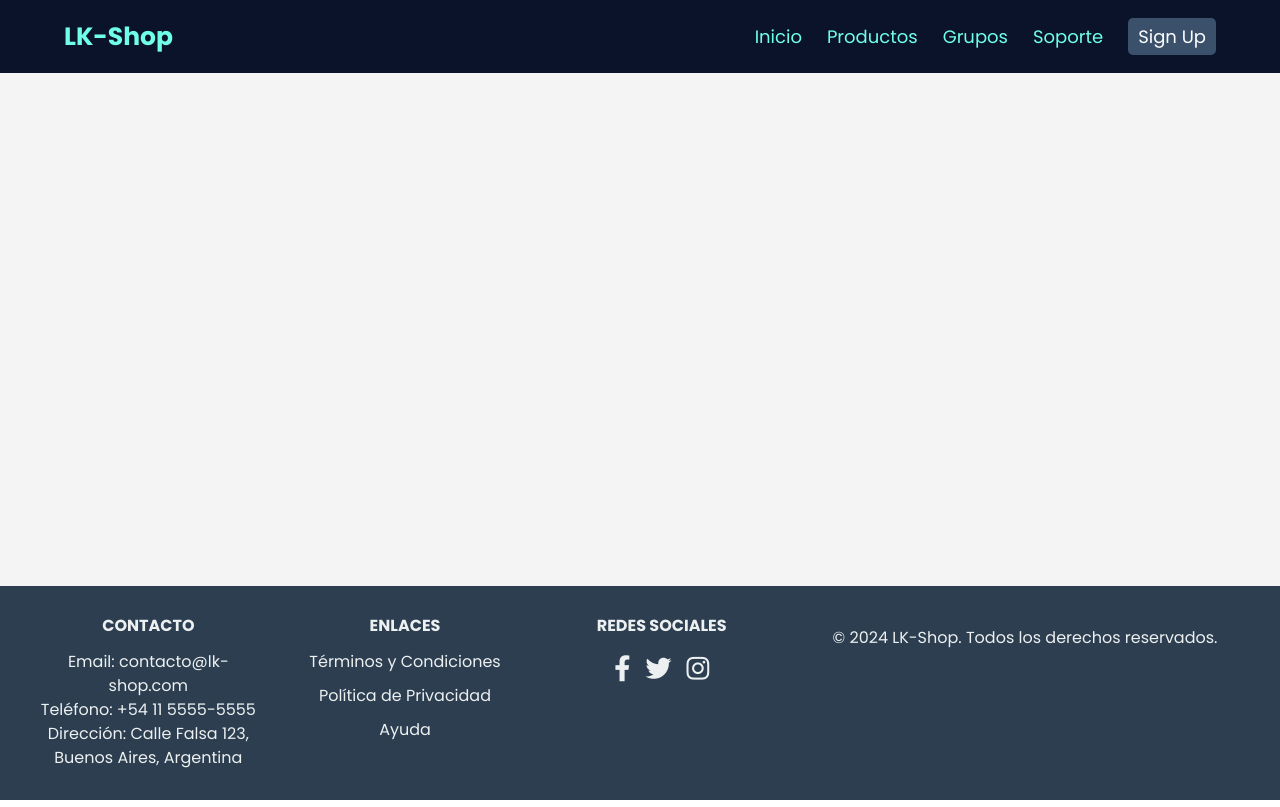
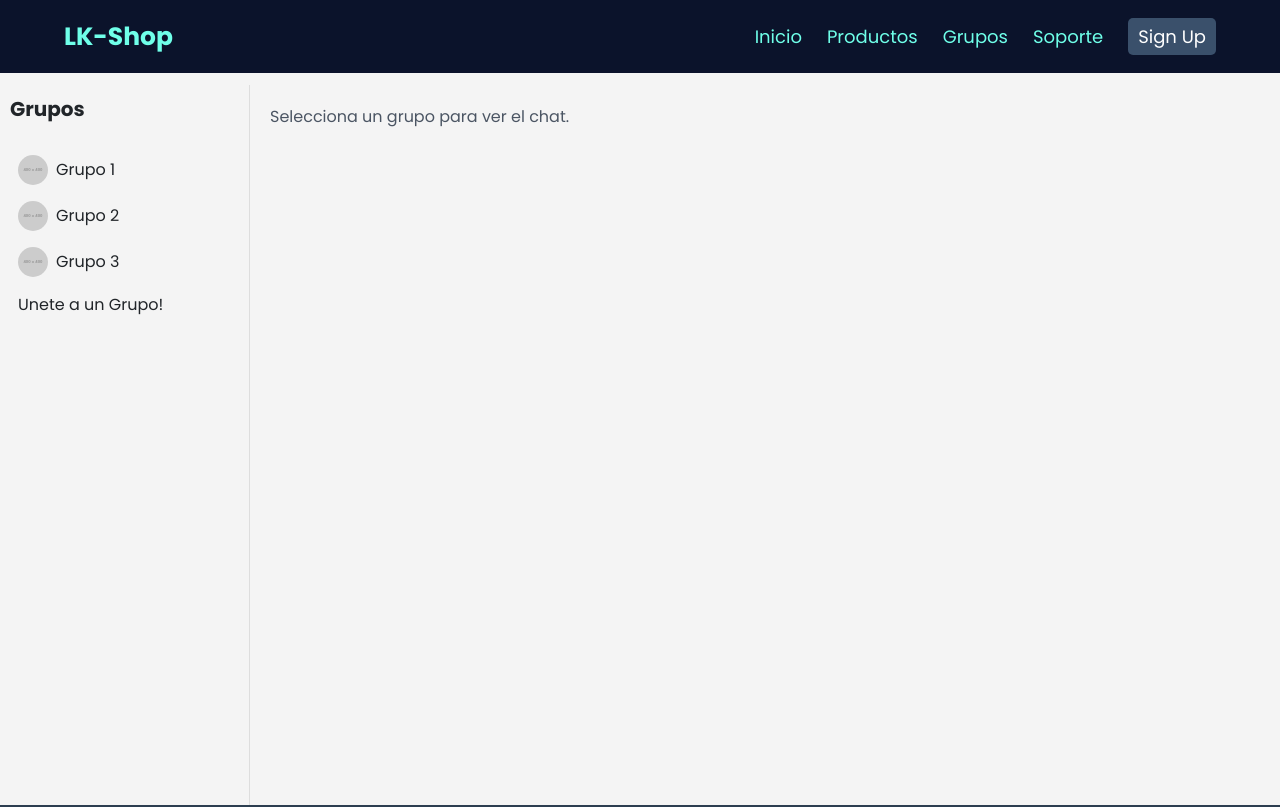
Before and after one commit to LuKarbo/Lk-Shop-React, a React (Vite) app: page /mygroups in a window 1280 px wide. Shown: the top 807 px of the page. Built offline with nearby package versions, Linux system fonts and the light colour scheme.

Commit message:
Feat: Grupo Chat
- Se agrego el Page Mis Grupos
- Se agrego el sistema de chat temporal

```diff
--- a/src/App.jsx
+++ b/src/App.jsx
@@ -10,7 +10,7 @@ import Products from './Pages/Products/Products';
 import Groups from './Pages/Groups/Groups';
 import Admin from './Pages/Admin/Admin';
 import Game from './Pages/Game/Game';
-// import MyGroups from '';
+import MyGroups from './Pages/MyGroups/MyGroups';
 // import MyLibrary from '';
 import { AuthProvider } from './BackEnd/Auth/AuthContext';
 import './App.css';
@@ -31,7 +31,7 @@ const App = () => {
               <Route path="/login" element={<Login />} />
               <Route path="/register" element={<Register />} />
               <Route path="/account" element={<Account />} />
-              <Route path="/mygroups" element={<></>} />
+              <Route path="/mygroups" element={<MyGroups />} />
               <Route path="/mylibrary" element={<></>} />
               <Route path="/admin" element={<Admin/>} />
               <Route path="/game/:id" element={<Game/>} />
--- a/src/Pages/Admin/Admin.css
+++ b/src/Pages/Admin/Admin.css
@@ -2,6 +2,7 @@
     display: flex;
     min-height: 100vh;
     background-color: #f3f4f6;
+    margin-top: 25px;
 }
 
 .admin-sidebar {
--- /dev/null
+++ b/src/Pages/MyGroups/MyGroups.css
@@ -0,0 +1,122 @@
+.chat-view {
+    margin-top: 40px;
+    display: flex;
+    height: 90vh;
+  }
+
+  .group-list {
+    width: 250px;
+    background-color: #f4f4f4;
+    padding: 10px;
+    border-right: 1px solid #ddd;
+  }
+
+  .group-list ul {
+    list-style-type: none;
+    padding: 0;
+  }
+
+  .group-list li {
+    cursor: pointer;
+    padding: 8px;
+    transition: background 0.3s;
+    display: flex;
+    align-items: center;
+  }
+
+  .group-icon {
+    width: 30px; /* Ancho del icono */
+    height: 30px; /* Alto del icono */
+    border-radius: 50%; /* Hacer el icono circular */
+    background-size: cover; /* Asegurarse de que la imagen cubra el área */
+    margin-right: 10px;
+  }
+
+  .group-list li:hover {
+    background-color: #e0e0e0;
+  }
+
+  .chat-area {
+    flex: 1;
+    padding: 20px;
+  }
+
+  .messages {
+    height: 85%;
+    overflow-y: auto;
+    border: 1px solid #ddd;
+    margin-bottom: 10px;
+    padding: 10px;
+    display: flex;
+    flex-direction: column;
+  }
+
+  .my {
+    background-color: #dcf8c6;
+    align-self: flex-end;
+    border-radius: 15px;
+    margin: 5px 0;
+    padding: 15px;
+  }
+
+.other {
+    background-color: #ffffff;
+    align-self: flex-start;
+    border: 1px solid #ddd;
+    border-radius: 15px;
+    margin: 5px 0;
+    padding: 15px;
+  }
+
+  .message-user {
+    font-weight: bold;
+  }
+
+  .message-text {
+    margin-top: 5px;
+  }
+
+  .message-image {
+    max-width: 100%;
+    border-radius: 15px;
+    margin-top: 5px;
+  }
+
+  .image-preview {
+    margin-top: 10px;
+  }
+
+  .preview-image {
+    max-width: 200px;
+    max-height: 200px;
+  }
+
+  .input-area {
+    display: flex;
+    align-items: center;
+  }
+
+  input {
+    width: calc(100% - 120px);
+    padding: 10px;
+  }
+
+  .upload-button {
+    cursor: pointer;
+    margin-left: 10px;
+  }
+
+  .send-button {
+    padding: 10px;
+    margin-left: 10px;
+    background-color: #4caf50;
+    color: white;
+    border: none;
+    border-radius: 5px;
+    cursor: pointer;
+    transition: background 0.3s;
+  }
+
+  .send-button:hover {
+    background-color: #45a049;
+  }
--- /dev/null
+++ b/src/Pages/MyGroups/MyGroups.jsx
@@ -0,0 +1,145 @@
+import { useState, useEffect } from "react";
+import { useNavigate } from 'react-router-dom';
+import "./MyGroups.css";
+
+const MyGroups = () => {
+    const [groups, setGroups] = useState([
+        { id: 1, name: "Grupo 1", icon: "https://placehold.co/400x400", lastViewed: "2023-04-01 10:30" },
+        { id: 2, name: "Grupo 2", icon: "https://placehold.co/400x400", lastViewed: "2023-04-01 10:30" },
+        { id: 3, name: "Grupo 3", icon: "https://placehold.co/400x400", lastViewed: "2023-04-01 10:30" },
+    ]);
+    const [activeGroup, setActiveGroup] = useState(null);
+    const [messages, setMessages] = useState([]);
+    const [inputMessage, setInputMessage] = useState("");
+    const navigate = useNavigate();
+
+    // Busco y cargo los mensajes
+    const loadMessages = (groupId) => {
+        const conversations = {
+            1: [
+                { id: 1, text: "Hola a todos!", user: "other", name: "Juan", timestamp: "2023-04-01 10:30" },
+                { id: 2, text: "¿Cómo están?", user: "my", name: "Yo", timestamp: "2023-04-01 10:32" },
+                { id: 3, text: "¡Buenas noticias!", user: "other", name: "María", timestamp: "2023-04-02 11:15" },
+            ],
+            2: [
+                { id: 1, text: "¡Hola, grupo 2!", user: "other", name: "María", timestamp: "2023-04-02 15:20" },
+                { id: 2, text: "Genial!", user: "other", name: "Luis", timestamp: "2023-04-02 15:22" },
+                { id: 3, text: "Tengo una pregunta", user: "my", name: "Yo", timestamp: "2023-04-03 09:45" },
+            ],
+            3: [
+                { id: 1, text: "Buenos días!", user: "other", name: "Ana", timestamp: "2023-04-03 09:00" },
+                { id: 2, text: "¿Alguien disponible?", user: "other", name: "Carlos", timestamp: "2023-04-03 10:10" },
+            ],
+        };
+
+
+
+        return conversations[groupId] || [];
+    };
+
+    useEffect(() => {
+        const intervalId = setInterval(() => {
+            if (activeGroup) {
+                const messages = loadMessages(activeGroup);
+                setMessages(messages);
+            }
+        }, 1000);
+
+        return () => clearInterval(intervalId);
+    }, [activeGroup, groups]);
+
+    const handleGroupClick = (groupId) => {
+        setActiveGroup(groupId);
+        const messages = loadMessages(groupId);
+        setMessages(messages)
+
+        const updatedGroups = groups.map((group) =>
+            group.id === groupId ? { ...group, lastViewed: new Date().toLocaleString() } : group
+        );
+        setGroups(updatedGroups);
+    };
+
+    const handleSendMessage = () => {
+        if (inputMessage.trim()) {
+            const currentTime = new Date().toLocaleString();
+            const newMessage = {
+                id: messages.length + 1,
+                text: inputMessage,
+                user: "my",
+                name: "Yo",
+                timestamp: currentTime,
+            };
+
+            setMessages([...messages, newMessage]);
+            setInputMessage("");
+        }
+    };
+
+    return (
+        <div className="chat-view">
+            <div className="group-list">
+                <h3 className="text-xl font-bold mb-4">Grupos</h3>
+                <ul>
+                    {groups.map((group) => (
+                        <li
+                            key={group.id}
+                            onClick={() => handleGroupClick(group.id)}
+                            className={`flex items-center p-2 hover:bg-gray-200 cursor-pointer`}
+                        >
+                            <div
+                                className="group-icon mr-2"
+                                style={{ backgroundImage: `url(${group.icon})` }}
+                            ></div>
+                            <span>{group.name}</span>
+                        </li>
+                    ))}
+                        <li onClick={() => navigate("/groups")} className={`flex items-center p-2 hover:bg-gray-200 cursor-pointer`}>
+                            <span>Unete a un Grupo!</span>
+                        </li>
+                </ul>
+            </div>
+            <div className="chat-area">
+                {activeGroup ? (
+                    <>
+                        <h3 className="text-xl font-bold mb-4">
+                            Chat del Grupo: {groups.find((group) => group.id === activeGroup).name}
+                        </h3>
+                        <div className="messages">
+                            {messages.map((message) => (
+                                <div
+                                    key={message.id}
+                                    className={`${message.user} flex flex-col p-3 rounded-lg`}
+                                >
+                                    <div className="message-user font-medium">{message.name}</div>
+                                    <div className="message-text">{message.text}</div>
+                                    <div className="message-timestamp text-gray-500 text-sm">
+                                        {message.timestamp}
+                                    </div>
+                                </div>
+                            ))}
+                        </div>
+                        <div className="input-area flex items-center">
+                            <input
+                                type="text"
+                                value={inputMessage}
+                                onChange={(e) => setInputMessage(e.target.value)}
+                                placeholder="Escribe un mensaje..."
+                                className="flex-1 px-4 py-2 bg-white rounded-lg shadow-md mr-4"
+                            />
+                            <button
+                                onClick={handleSendMessage}
+                                className="send-button px-4 py-2 bg-blue-500 text-white rounded-lg shadow-md hover:bg-blue-600"
+                            >
+                                Enviar
+                            </button>
+                        </div>
+                    </>
+                ) : (
+                    <p className="text-gray-600">Selecciona un grupo para ver el chat.</p>
+                )}
+            </div>
+        </div>
+    );
+};
+
+export default MyGroups;
```
